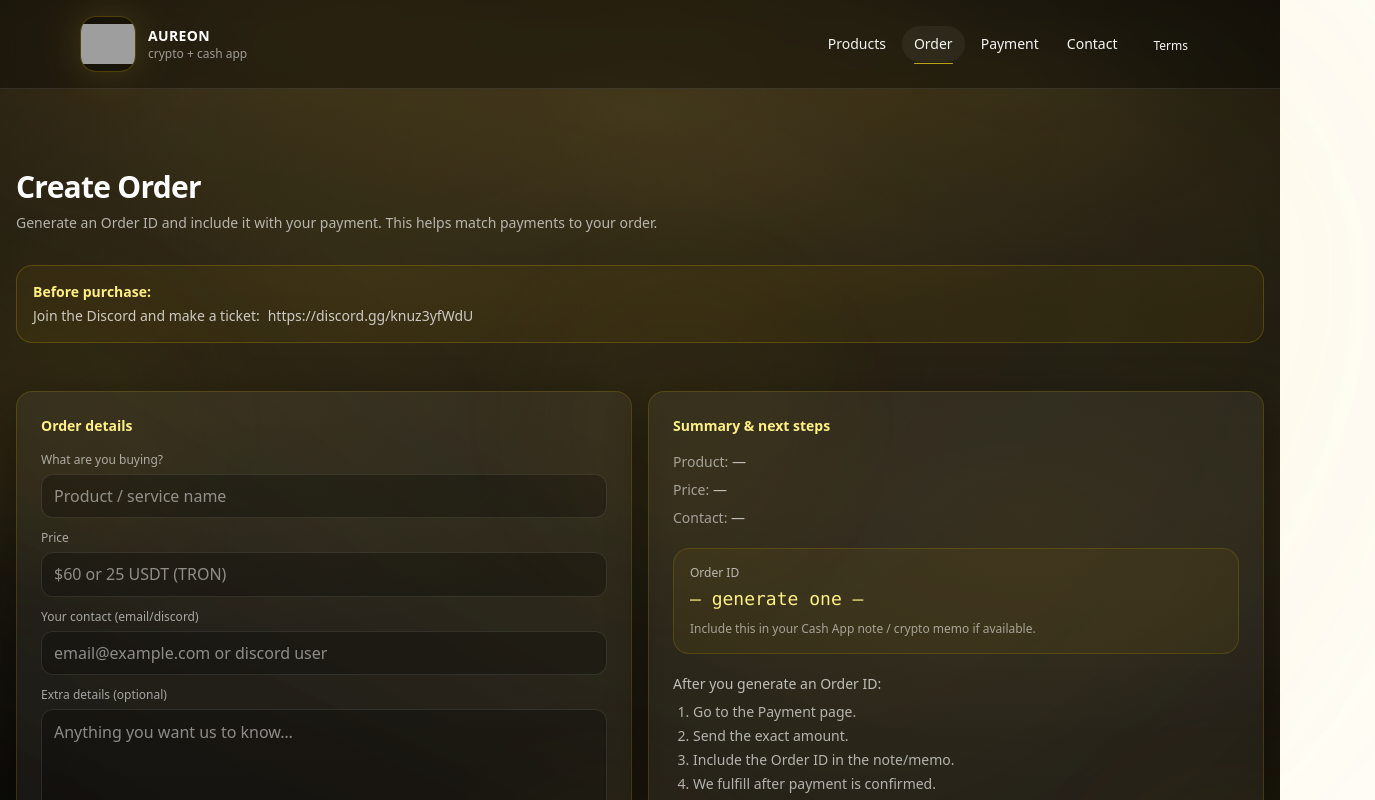
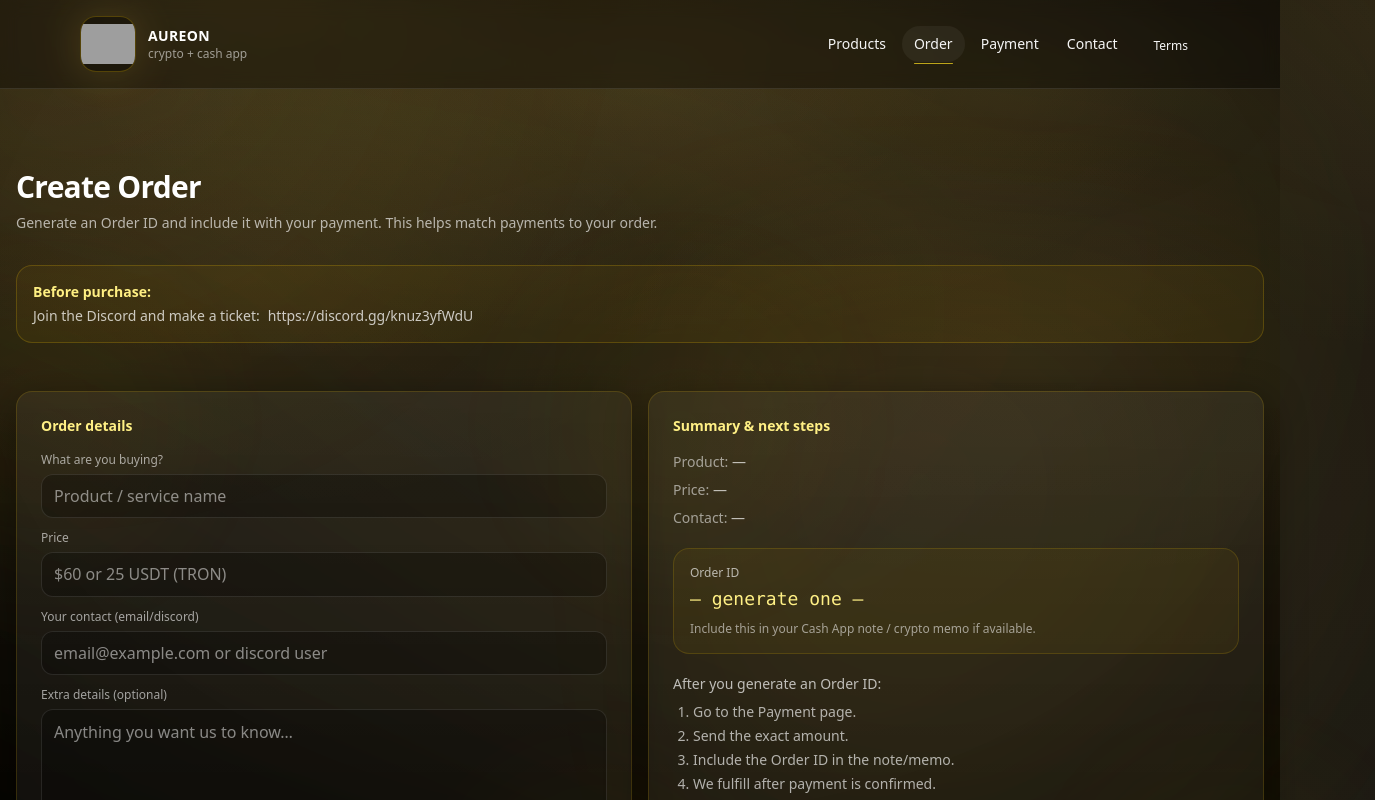
Before and after one commit to himmlegimmle46-png/aureon-collective, a Next.js app: page /order in a window 1280 px wide. Shown: the top 800 px of the page, 1375 px wide, since content can reach past the window. Built offline with nearby package versions, Linux system fonts and the light colour scheme; grey boxes are pictures that could not be loaded.

Commit message:
UI update + animated background

```diff
--- a/app/globals.css
+++ b/app/globals.css
@@ -129,3 +129,72 @@ input, textarea, select, button { font: inherit; }
 input, textarea, select { line-height: 1.4; -webkit-text-size-adjust: 100%; }
 input, select { min-height: 42px; }
 textarea { line-height: 1.5; }
+
+/* ===== Aureon animated background (fixed, no cutoff) ===== */
+
+.aureon-bg {
+  position: fixed;
+  inset: 0;
+  z-index: -10;
+  pointer-events: none;
+  background:
+    radial-gradient(900px 420px at 50% 10%, rgba(255, 204, 77, 0.09), transparent 62%),
+    radial-gradient(700px 380px at 20% 35%, rgba(255, 204, 77, 0.06), transparent 60%),
+    radial-gradient(700px 380px at 80% 45%, rgba(255, 204, 77, 0.05), transparent 60%),
+    linear-gradient(to bottom, rgba(0,0,0,0) 0%, rgba(0,0,0,0.35) 55%, rgba(0,0,0,0.88) 100%);
+}
+
+.aureon-vignette {
+  position: fixed;
+  inset: 0;
+  z-index: -9;
+  pointer-events: none;
+  background: radial-gradient(1200px 900px at 50% 40%, transparent 55%, rgba(0,0,0,0.62) 92%);
+}
+
+/* Soft moving “gold blobs” */
+.aureon-blob {
+  position: fixed;
+  z-index: -8;
+  pointer-events: none;
+  width: 900px;
+  height: 900px;
+  filter: blur(80px);
+  opacity: 0.22;
+  background: radial-gradient(circle at 30% 30%, rgba(255, 204, 77, 0.30), transparent 60%);
+  transform: translate3d(0,0,0);
+  will-change: transform;
+}
+
+.aureon-blob-1 {
+  left: -260px;
+  top: -320px;
+  animation: aureonFloat1 14s ease-in-out infinite;
+}
+
+.aureon-blob-2 {
+  right: -320px;
+  bottom: -360px;
+  opacity: 0.18;
+  animation: aureonFloat2 18s ease-in-out infinite;
+}
+
+@keyframes aureonFloat1 {
+  0%   { transform: translate(0px, 0px) scale(1); }
+  50%  { transform: translate(70px, 40px) scale(1.05); }
+  100% { transform: translate(0px, 0px) scale(1); }
+}
+
+@keyframes aureonFloat2 {
+  0%   { transform: translate(0px, 0px) scale(1); }
+  50%  { transform: translate(-60px, -50px) scale(1.06); }
+  100% { transform: translate(0px, 0px) scale(1); }
+}
+
+/* Respect reduced-motion */
+@media (prefers-reduced-motion: reduce) {
+  .aureon-blob-1,
+  .aureon-blob-2 {
+    animation: none !important;
+  }
+}
--- a/app/layout.tsx
+++ b/app/layout.tsx
@@ -6,34 +6,16 @@ export default function RootLayout({ children }: { children: React.ReactNode })
   return (
     <html lang="en">
       <body className="min-h-screen bg-black text-white">
-        <div className="relative min-h-screen overflow-x-hidden">
-          {/* Subtle global glow */}
-          <div
-            aria-hidden
-            className="pointer-events-none absolute inset-0 -z-10"
-            style={{
-              background:
-                "radial-gradient(900px 420px at 50% 10%, rgba(255, 204, 77, 0.09), transparent 62%)," +
-                "radial-gradient(700px 380px at 20% 35%, rgba(255, 204, 77, 0.06), transparent 60%)," +
-                "radial-gradient(700px 380px at 80% 45%, rgba(255, 204, 77, 0.05), transparent 60%)," +
-                "linear-gradient(to bottom, rgba(0,0,0,0) 0%, rgba(0,0,0,0.35) 55%, rgba(0,0,0,0.88) 100%)",
-            }}
-          />
-
-          {/* Subtle vignette */}
-          <div
-            aria-hidden
-            className="pointer-events-none absolute inset-0 -z-10"
-            style={{
-              background:
-                "radial-gradient(1200px 900px at 50% 40%, transparent 55%, rgba(0,0,0,0.62) 92%)",
-            }}
-          />
+        {/* ✅ FIX: Use FIXED background layers so there is NEVER a bottom cutoff */}
+        <div aria-hidden className="aureon-bg" />
+        <div aria-hidden className="aureon-vignette" />
+        <div aria-hidden className="aureon-blob aureon-blob-1" />
+        <div aria-hidden className="aureon-blob aureon-blob-2" />
 
         <div className="min-h-screen flex flex-col">
           <Navbar />
 
-            {/* ✅ FIXED SPACING — prevents navbar clipping */}
+          {/* ✅ Keep content below sticky navbar */}
           <main className="flex-1 w-full px-4 pt-16 sm:pt-20 pb-16">
             <RouteTransition>{children}</RouteTransition>
           </main>
@@ -49,7 +31,6 @@ export default function RootLayout({ children }: { children: React.ReactNode })
             </div>
           </footer>
         </div>
-        </div>
       </body>
     </html>
   );
```
Lines whose indentation alone changed are shown as unchanged.
